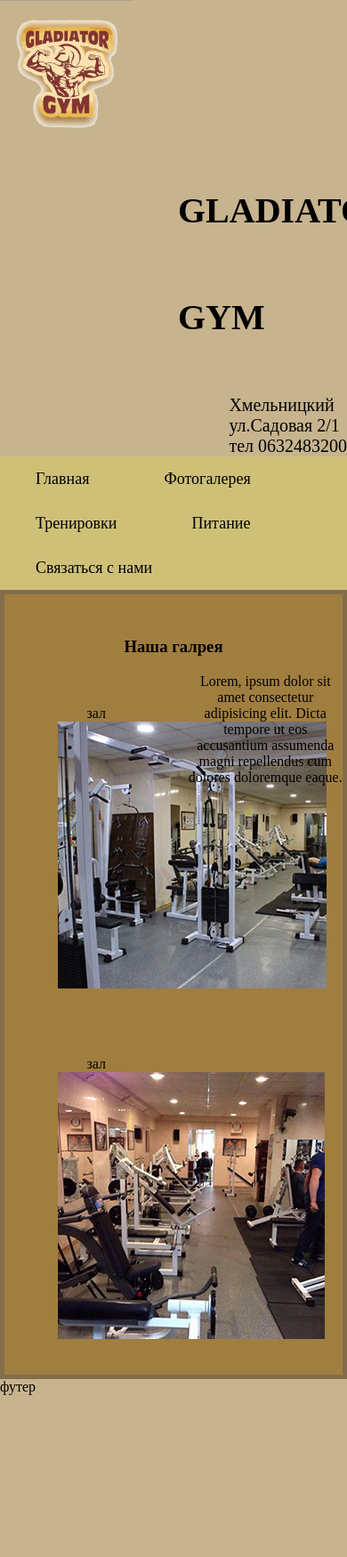
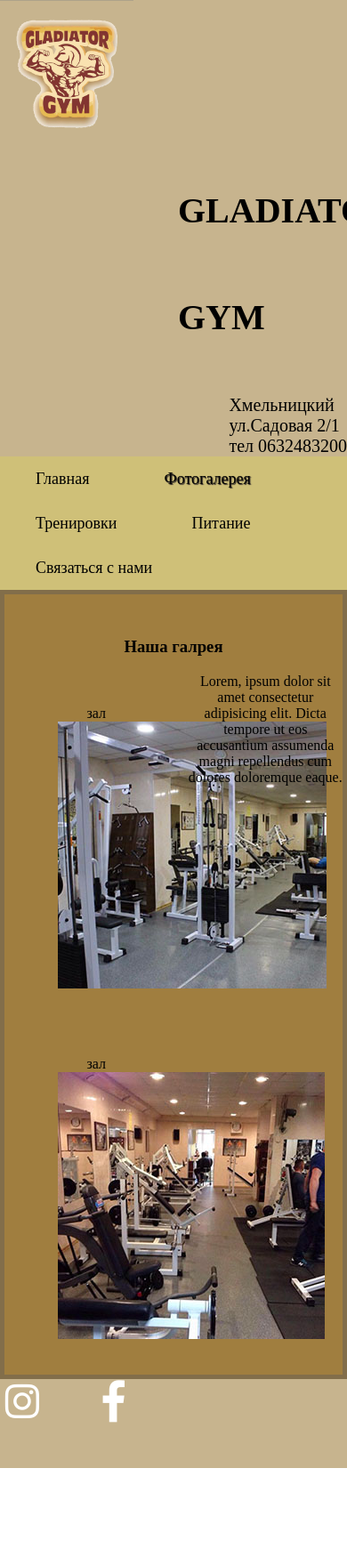
Before and after one commit to SergeyBerez/gladiator, a plain HTML site: page galery.html in a window 390 px wide. Shown: the whole page at 89% size. After the commit the page ends 1650 px from the top, so only its background shows below. Drawn offline with Linux system fonts and the light colour scheme.

Commit message:
change 1 glad

```diff
--- a/css/galery.css
+++ b/css/galery.css
@@ -67,6 +67,9 @@
 
   opacity: 0.7;
 }
+.active {
+  text-shadow: 1px 1px 1px rgb(48, 40, 40);
+}
 main {
   /* min-height: 200px;
   background: rgb(228, 94, 210); */
@@ -90,8 +93,16 @@
 
 footer {
   /* background: rgb(107, 52, 52); */
-  min-height: 200px;
+  /* min-height: 200px; */
 }
 .cotial {
-  min-height: 200px;
+  min-height: 100px;
+
 }
+.cotial ul {
+ list-style-type: none;
+}
+.cotial li {
+  display: inline-block;
+  margin-right: 50px;
+  /* height: 55px; */
--- a/css/index.css
+++ b/css/index.css
@@ -14,11 +14,25 @@
   background: rgb(199, 180, 142);
   overflow: hidden;
 
-  /* height: inherit; */
+  height: inherit;
+}
+
+@media screen (max-width 600px) {
+  .main-header .logo {
+    width: 50px;
+    float: none;
+  }
+
+  h1 {
+    padding-left: 200px;
+    float: none;
+    font-size: 20px;
+    line-height: 120px;
+  }
 }
 .main-header {
-  /* min-height: 150px;
-  background: rgb(54, 109, 228); */
+  /* min-height: 550px; */
+  /* background: rgb(54, 109, 228); */
 }
 .main-header .logo {
   width: 150px;
@@ -67,9 +81,12 @@
 
   opacity: 0.7;
 }
+.active {
+  text-shadow: 1px 1px 1px rgb(48, 40, 40);
+}
 main {
-  /* min-height: 500px;
-  background: rgb(228, 94, 210); */
+  /* background: rgb(228, 94, 210); */
+  /* min-height: 1000px; */
 }
 main .content {
   padding-top: 30px;
@@ -87,17 +104,34 @@
   float: left;
   border: 1px solid #000;
   min-height: 500px;
+  margin-right: 50px;
+  margin-left: 50px;
 }
 .box2 {
   width: 40%;
-  float: right;
+  float: left;
   border: 1px solid #000;
   min-height: 500px;
 }
 footer {
-  /* background: rgb(107, 52, 52);
-  height: 200px; */
+  /* min-height: 200px; */
 }
 .cotial {
   min-height: 100px;
 }
+.cotial ul {
+  margin-top: 50px;
+
+  list-style-type: none;
+}
+.cotial li {
+  display: inline-block;
+  margin: 0 10px;
+
+  /* height: 55px; */
+}
+.adress-footer {
+  font-size: 20px;
+  float: left;
+  margin-right: 100px;
+}
--- /dev/null
+++ b/css/index3.css
@@ -0,0 +1,48 @@
+.wrap {
+  max-width: 1300px;
+  margin: 0 auto;
+  background: rgb(199, 180, 142);
+  overflow: hidden;
+}
+
+.main-header {
+  /* min-height: 550px; */
+  /* background: rgb(54, 109, 228); */
+}
+.main-header .logo {
+  width: 150px;
+  float: left;
+}
+h1 {
+  margin-left: 200px;
+  float: left;
+
+  line-height: 120px;
+}
+
+.adress {
+  font-size: 20px;
+  float: right;
+}
+@media screen and (max-width: 996px) {
+  .main-header .logo {
+    width: 100px;
+    float: left;
+  }
+  .wrap {
+    max-width: 920px;
+    margin: 0 auto;
+    background: rgb(199, 180, 142);
+    overflow: hidden;
+  }
+  h1 {
+    margin-left: 100px;
+    float: left;
+    line-height: 80px;
+    font-size: 30px;
+  }
+  .adress {
+    font-size: 10px;
+    float: right;
+  }
+}
--- a/galery.html
+++ b/galery.html
@@ -29,7 +29,7 @@
       <div class="wrap">
         <ul>
           <li><a href="index.html">Главная</a></li>
-          <li><a href="#">Фотогалерея</a></li>
+          <li><a href="#" class="active">Фотогалерея</a></li>
           <li><a href="">Тренировки</a></li>
           <li><a href="">Питание</a></li>
           <li><a href="">Связаться с нами</a></li>
@@ -63,7 +63,18 @@
     </main>
     <footer>
       <div class="wrap">
-        <div class="cotial">футер</div>
+        <div class="cotial">
+          <ul>
+            <li>
+              <a href=""
+                ><img src="imges/instagram.png" width="50px" alt=""
+              /></a>
+            </li>
+            <li>
+              <a href=""><img src="imges/fb.png" width="50px" alt=""/></a>
+            </li>
+          </ul>
+        </div>
       </div>
     </footer>
   </body>
```
Also changed, not shown: css/index3.html (added, +29 -0 lines), index.html (+10 -7 lines), imges/facebook.png (added), imges/fb.png (added), imges/insta.png (added), imges/instagram.png (added), imges/Новая папка/6.jpg (added), imges/Новая папка/7.jpg (added), imges/Новая папка/8.jpg (added), imges/Новая папка/9.jpg (added).
